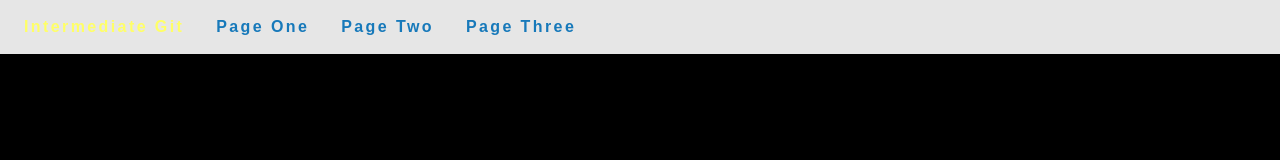
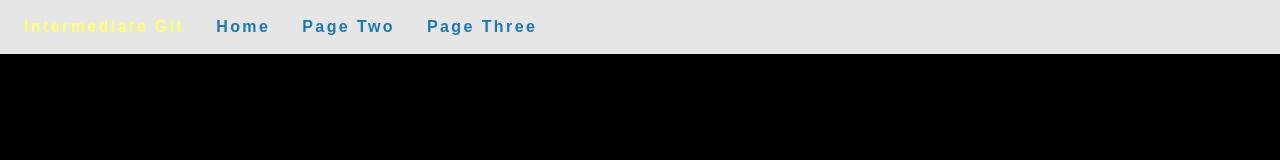
Before and after one commit to racedale/intermediate-git-test, a website: page app/star-wars/star-wars.html in a window 1280 px wide. Shown: the top 160 px of the page. Drawn offline with nearby package versions, Linux system fonts and the light colour scheme; a web font is replaced by a local one.

Commit message:
Add link to navigate back to home page

```diff
--- a/app/star-wars/star-wars.html
+++ b/app/star-wars/star-wars.html
@@ -12,7 +12,7 @@
     <div class="top-bar-left">
         <ul class="menu">
             <li class="menu-text">Intermediate Git</li>
-            <li><a href="#">Page One</a></li>
+            <li><a href="../index.html">Home</a></li>
             <li><a href="#">Page Two</a></li>
             <li><a href="#">Page Three</a></li>
         </ul>
```
